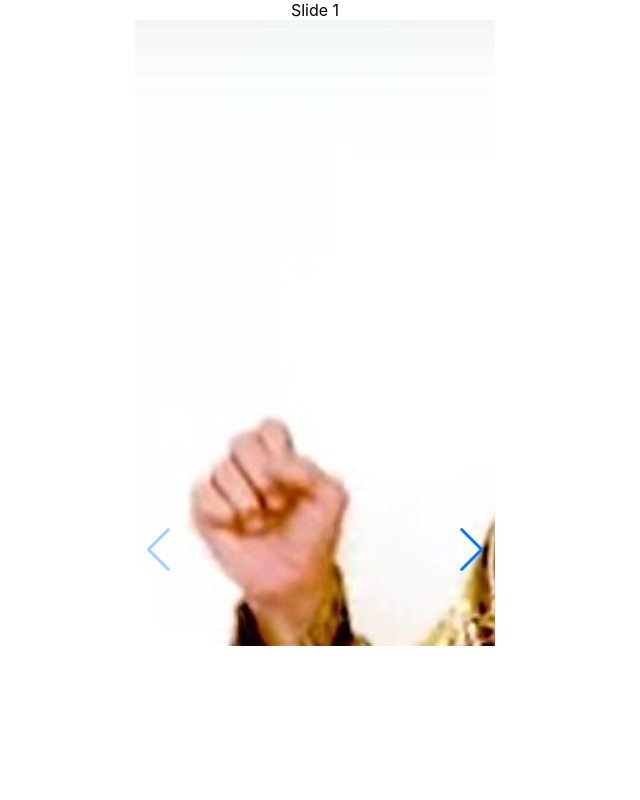
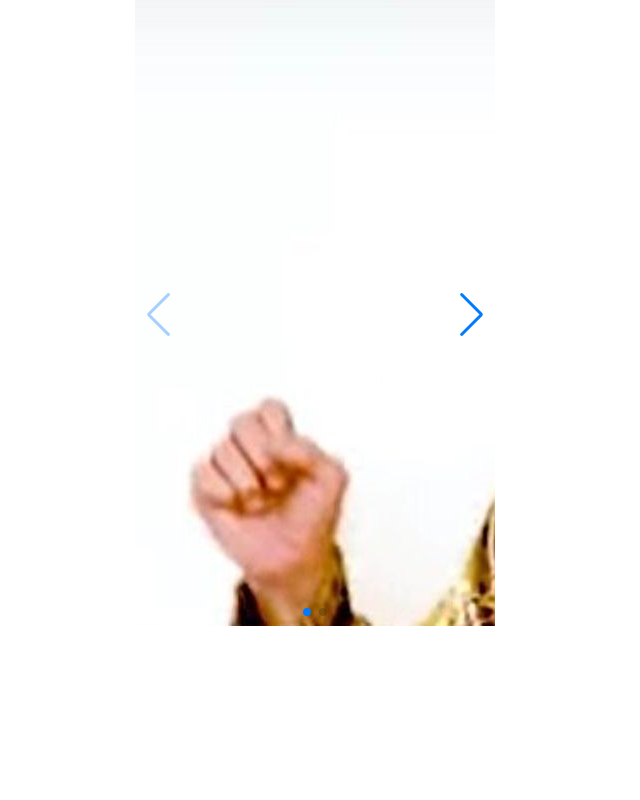
Before and after one commit to JeongYoon-L/Passion_For_Fashion, a React (Create React App) app in the folder my-react-app/: page / in a window 1280 px wide. Shown: the top 800 px of the page, without its empty margins (325-965 px from the left). Built offline with nearby package versions, Linux system fonts and the light colour scheme.

Commit message:
infinite loop 반영

```diff
--- a/my-react-app/src/App.js
+++ b/my-react-app/src/App.js
@@ -11,7 +11,7 @@ import thumb_guy from './assets/thumb_guy.jpg'
 import thumb_dog_suit from './assets/126dfdd244674062d9b87a15855105fe.jpg';
 import thumb_dog_wobbling from './assets/633c9a7a98840f7cba6140488b4ad735.gif';
 import thumb_mumin from './assets/50b997ae70f654b97da961eb70016b78.png';
-import DynamicSlides from "./components/DynamicSlides";
+import DynamicSwiper from "./components/DynamicSwiper";
 
 
 const SSwiperSlide = styled(SwiperSlide)`
@@ -47,41 +47,9 @@ SwiperCore.use([Navigation, Pagination]);
 
 function App() {
 
-  const createNewSlide = () => {
-    return <SSwiperSlide>
-      <img src={thumb_dog_wobbling}></img>
-    </SSwiperSlide>;
-  }
-
   return (
     <div className="App">
-      <SSwiper
-        className="banner"
-        spaceBetween={50}
-        slidesPerView={1}
-        navigation
-        pagination={{ clickable: true }}
-        onSlideChange={createNewSlide}
-      >
-        <DynamicSlides />
-
-
-        <SSwiperSlide>Slide 1
-          <img src={ppap}></img>
-        </SSwiperSlide>
-        <SSwiperSlide>
-          <img src={thumb_guy}></img>
-        </SSwiperSlide>
-        <SSwiperSlide>
-          <img src={thumb_dog_suit}></img>
-        </SSwiperSlide>
-        <SSwiperSlide>
-          <img src={thumb_dog_wobbling}></img>
-        </SSwiperSlide>
-        <SSwiperSlide>
-          <img src={thumb_mumin}></img>
-        </SSwiperSlide>
-      </SSwiper>
+     <DynamicSwiper />
     </div>
   );
 
--- a/my-react-app/src/components/DynamicSwiper.js
+++ b/my-react-app/src/components/DynamicSwiper.js
@@ -16,17 +16,23 @@ import thumb_mumin from '../assets/50b997ae70f654b97da961eb70016b78.png';
 
 const DynamicSwiper = ()  => {
   const [slides, setSlides] = useState(
+      [<SwiperSlide>
+        <img src={ppap}></img>
+      </SwiperSlide>,
       <SwiperSlide>
         <img src={ppap}></img>
-      </SwiperSlide>
+      </SwiperSlide>,
+
+    ]
     );
 
   const createNewSlide = () => {
-    setSlides(
-      ...slides,
-      <SwiperSlide>
-        <img src={thumb_guy}></img>
-      </SwiperSlide>
+    setSlides( prevSlides => [
+        prevSlides,
+        <SwiperSlide>
+          <img src={thumb_guy}></img>
+        </SwiperSlide>
+      ]
     );
   };
 
@@ -42,7 +48,7 @@ const DynamicSwiper = ()  => {
       slidesPerView={1}
       navigation
       pagination={{ clickable: true }}
-      onSlideChange={createNewSlide}
+      onSlideChange={()=>{createNewSlide()}}
     >
       {slides}
     </SSwiper>
```
